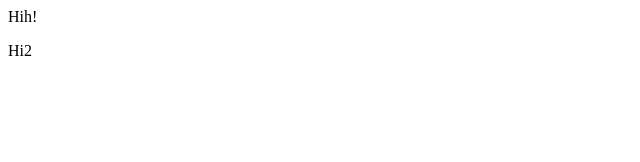
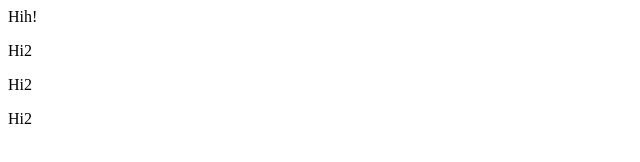
Before and after one commit to mild-tn/testgitwebpro, a plain HTML site: page TestGitNetbean/web/index.html in a window 1280 px wide. Shown: the full height of the page, 0-640 px from the left. Drawn offline with Linux system fonts and the light colour scheme.

Commit message:
[add] line 16

```diff
--- a/TestGitNetbean/web/index.html
+++ b/TestGitNetbean/web/index.html
@@ -13,5 +13,7 @@ and open the template in the editor.
     <body>
         <div>Hih!</div>
         <p>Hi2</p>
+        <p>Hi2</p>
+        <p>Hi2</p>
     </body>
 </html>
```
